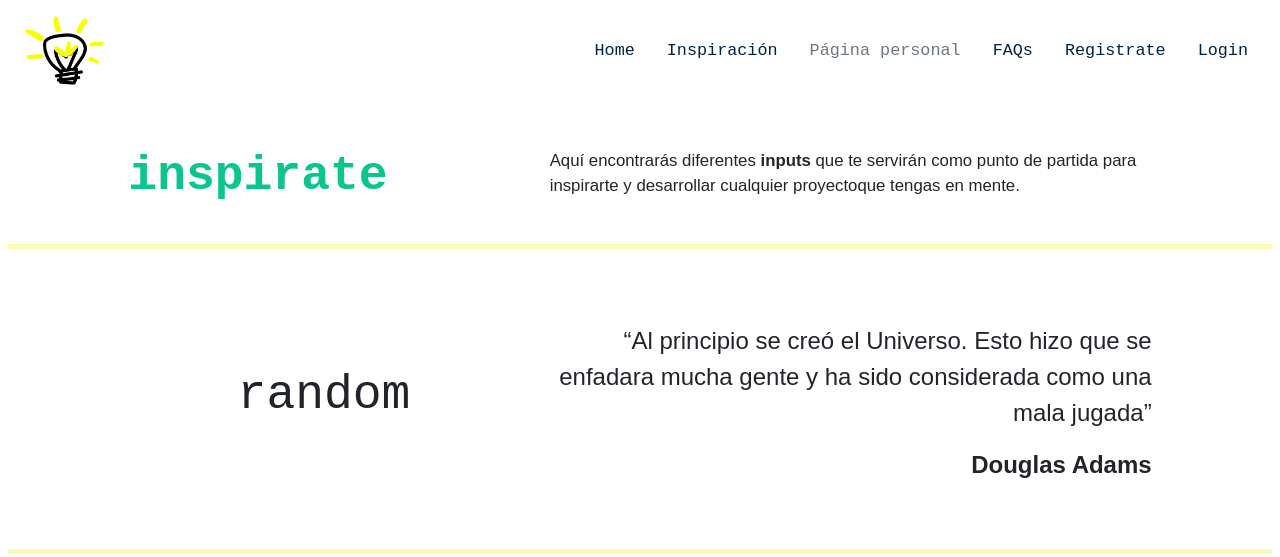
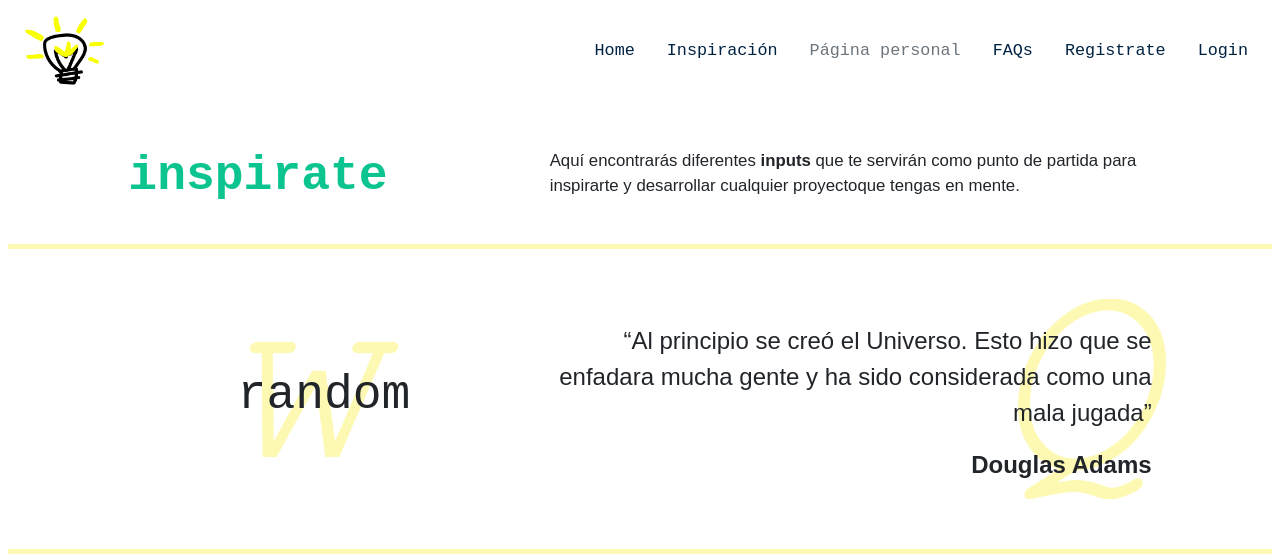
Before and after one commit to InesLuna/inspirate, a plain HTML site: page inspiracion.html in a window 1280 px wide. Shown: the top 557 px of the page. Drawn offline with nearby package versions, Linux system fonts and the light colour scheme; the site is published under a folder, as on GitHub Pages, so addresses that start at the root find nothing; no server answers.

Commit message:
para presentar

```diff
--- a/css/style.css
+++ b/css/style.css
@@ -187,7 +187,7 @@ html {
     font-size: 3rem;
   }
   .word-container{
-    background: url(/imagees/w.png) no-repeat center center /cover;
+    background: url(../imagees/w.png) no-repeat center center /cover;
     background-size: 150px;
     height: 200px;
     display: flex;
@@ -195,7 +195,7 @@ html {
     align-items: center;
   }
   .quote-container{
-    background: url(/imagees/q.png) no-repeat center right /cover;
+    background: url(../imagees/q.png) no-repeat center right /cover;
     background-size: 150px;
     height: 200px;
     display: flex;
@@ -215,7 +215,6 @@ html {
 .grid-row {
   display: flex;
   flex-wrap: wrap;
-
   padding: 0 4px;
 }
 
--- a/inspiracion.html
+++ b/inspiracion.html
@@ -75,6 +75,7 @@
 
     url("https://via.placeholder.com/350x150")-->
         <section class="api-container">
+            <center>
             <div class="grid-row">
                 <div class="grid-column">
                     <img class="cuatro-x-cuatro" src="https://picsum.photos/id/883/400/400" alt="random image">
@@ -101,12 +102,13 @@
                     <img class="cuatro-x-cuatro" src="https://picsum.photos/id/687/400/400" alt="random image">
                 </div>
             </div>
+        </center>
         </section>
     </main>
 <!--End main-->
 
 <!--footer-->
-    <footer class="footer coontainer-fluid ">
+    <footer class="footer coontainer-fluid">
         <div class="footer-div row justify-content-center">
             <div class="footer-cont-logo col-lg-3 col-sm-10 mr-2 ml-4 mb-2 justify-content-center">
                 <img class="logo-white" src="./imagees/imago-blanco.png" alt="">
--- a/js/apicallsIMG.js
+++ b/js/apicallsIMG.js
@@ -10,8 +10,8 @@ const callImgApi = async () =>{
     const cuatroXseis = [...document.querySelectorAll('.cuatro-x-seis')];
     const cuatroXdos = [...document.querySelectorAll('.cuatro-x-dos')];
     const cuatroXtres = [...document.querySelectorAll('.cuatro-x-tres')]
+    const imgTag = cuatroXcuatro.concat(cuatroXocho, cuatroXdoce, cuatroXseis, cuatroXdos, cuatroXtres)
 
-    const imgTag = cuatroXcuatro.concat(cuatroXocho, cuatroXdoce, cuatroXseis, cuatroXdos, cuatroXtres)
 
     //conseguir una url que va ha permitir hacer una llamada a la api de una página de 100 elementos de la api elegida de manera random entre las 10 páginas que tiene
     const random = Math.floor(Math.random()*40+1);
@@ -63,8 +63,9 @@ const callImgApi = async () =>{
     })
 
     //setear atributos
-    for(let i = 0; i < finalImgArray.length ; i++){
-      imgTag[i].setAttribute('src', finalImgArray[i])
+      for(let i = 0; i < finalImgArray.length ; i++){
+        imgTag[i].setAttribute('src', finalImgArray[i])
+
     }
 
   }
```
